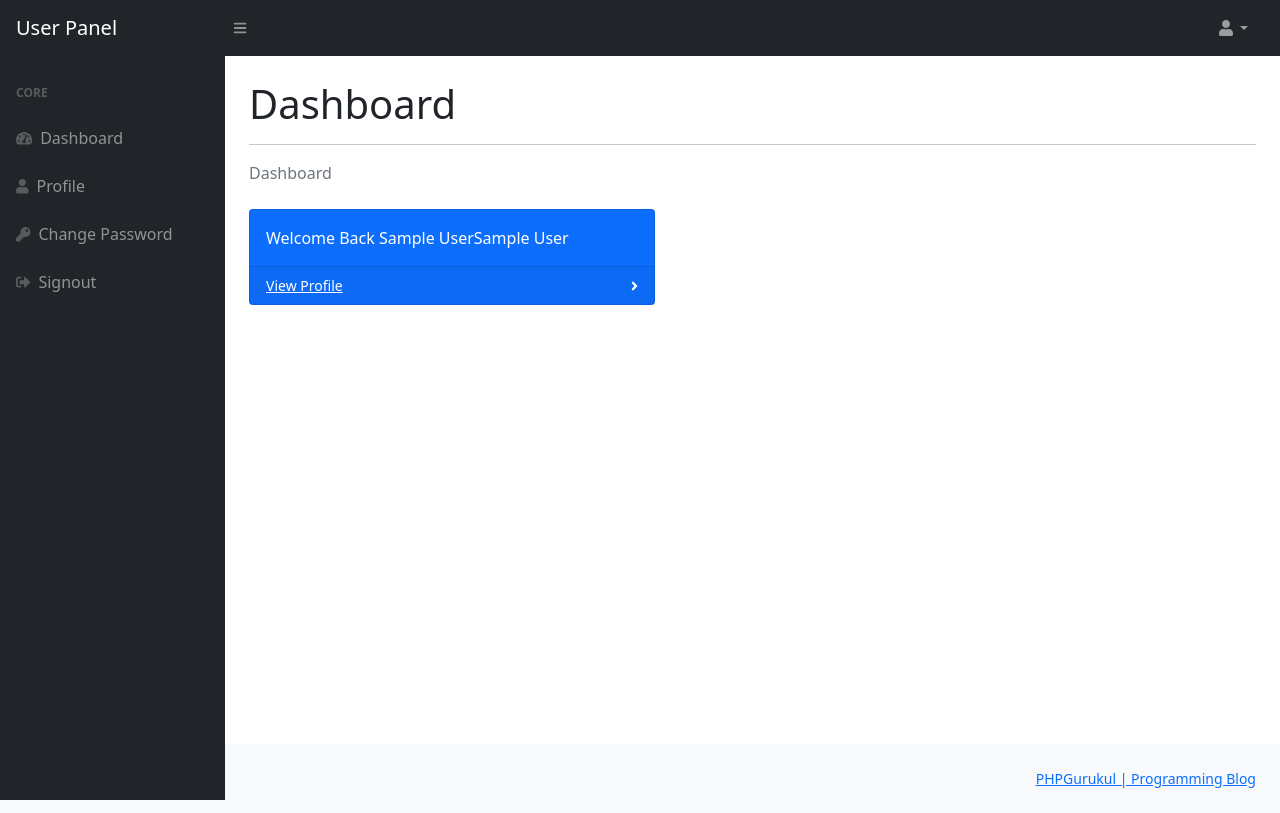
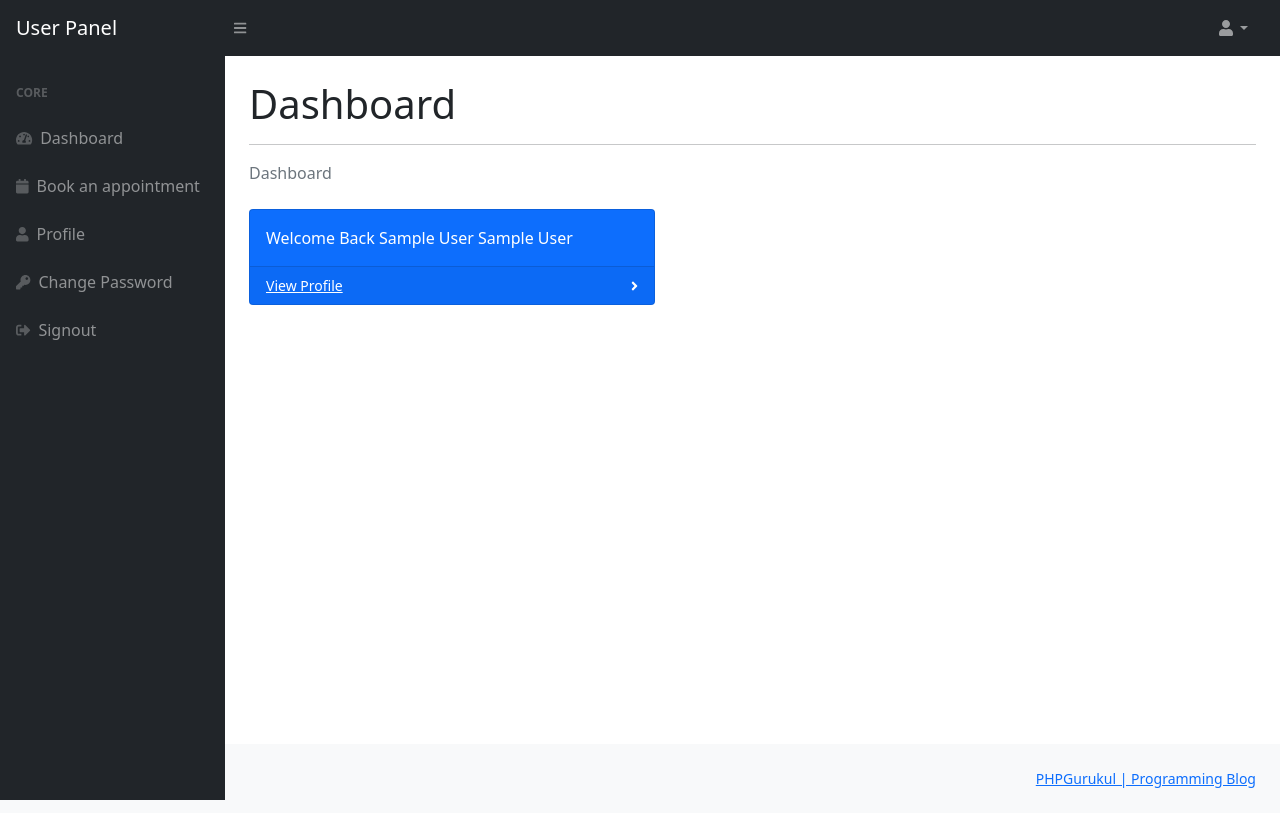
Before and after one commit to Dodni/login-and-appointment-system, a PHP site: page /welcome.php in a window 1280 px wide. Run offline with PHP 8.4, Linux system fonts and the light colour scheme; the visitor is signed in with stand-in values (Sample User, id 1); some libraries are stand-ins or nearby versions.

Commit message:
small changes

```diff
--- a/admin/edit-appointment.php
+++ b/admin/edit-appointment.php
@@ -27,8 +27,8 @@ $workid=$_GET['workid'];
 
 if($msg)
 {
-  //echo "<script>alert('Profile updated successfully');</script>";
-  //echo "<script type='text/javascript'> document.location = 'manage-users.php'; </script>";
+  echo "<script>alert('The appointment updated successfully');</script>";
+  echo "<script type='text/javascript'> document.location = 'manage-my-appointments.php'; </script>";
 }
 }
 
--- a/admin/manage-my-appointments.php
+++ b/admin/manage-my-appointments.php
@@ -124,7 +124,7 @@ echo "<script>alert('Method changed for payed and the appointment to reserved!')
                             </div>
                         </div>
                         <div class="d-flex justify-content-center m-3">
-                          <button type="button" class="btn btn-primary" name="button">Add new free appointment</button>
+                          <a href="add-new-appointment.php" class="btn btn-primary">Add new free appointment</a>
                         </div>
                     </div>
                 </main>
--- a/includes/sidebar.php
+++ b/includes/sidebar.php
@@ -9,12 +9,17 @@
                             </a>
 
 
+                            <a class="nav-link" href="book-an-appointment.php">
+                                <div class="sb-nav-link-icon"><i class="fas fa-calendar"></i></div>
+                                Book an appointment
+                            </a>
+
                             <a class="nav-link" href="profile.php">
                                 <div class="sb-nav-link-icon"><i class="fas fa-user"></i></div>
                                 Profile
                             </a>
 
-  <a class="nav-link" href="change-password.php">
+                            <a class="nav-link" href="change-password.php">
                                 <div class="sb-nav-link-icon"><i class="fas fa-key"></i></div>
                                Change Password
                             </a>
--- a/index.php
+++ b/index.php
@@ -31,7 +31,7 @@
                             <li class="breadcrumb-item"><a href="index.php">Home</a></li>
 
                         </ol>
-        <div class="row" >
+                        <div class="row" >
                             <div class="col-xl-4 col-md-6" >
                                 <div class="card bg-primary text-white mb-4">
                                     <div class="card-body">Not Registers Yet</div>
@@ -41,7 +41,7 @@
                                     </div>
                                 </div>
                             </div>
-<div class="col-xl-4 col-md-6">
+                            <div class="col-xl-4 col-md-6">
                                 <div class="card bg-warning text-white mb-4">
                                     <div class="card-body">Already Registered</div>
                                     <div class="card-footer d-flex align-items-center justify-content-between">
@@ -50,7 +50,7 @@
                                 </div>
                             </div>
 
-<div class="col-xl-4 col-md-6">
+                            <div class="col-xl-4 col-md-6">
                                 <div class="card bg-danger text-white mb-4">
                                     <div class="card-body">Admin Panel</div>
                                     <div class="card-footer d-flex align-items-center justify-content-between">
--- a/login.php
+++ b/login.php
@@ -3,8 +3,7 @@ include_once('includes/config.php');
 // Code for login
 if(isset($_POST['login']))
 {
-$password=$_POST['password'];
-$dec_password=$password;
+$dec_password=md5($_POST['password']);
 $useremail=$_POST['uemail'];
 $ret= mysqli_query($con,"SELECT id,fname FROM users WHERE email='$useremail' and password='$dec_password'");
 $num=mysqli_fetch_array($ret);
--- a/signup.php
+++ b/signup.php
@@ -8,6 +8,7 @@ if(isset($_POST['submit']))
     $lname=$_POST['lname'];
     $email=$_POST['email'];
     $password=$_POST['password'];
+    $password=md5($password);
     $contact=$_POST['contact'];
 $sql=mysqli_query($con,"select id from users where email='$email'");
 $row=mysqli_num_rows($sql);
--- a/welcome.php
+++ b/welcome.php
@@ -39,7 +39,7 @@ while($result=mysqli_fetch_array($query))
                         <div class="row" >
                             <div class="col-xl-5 col-md-6" >
                                 <div class="card bg-primary text-white mb-4">
-                                    <div class="card-body">Welcome Back <?php echo $result['fname'].$result['lname'];?></div>
+                                    <div class="card-body">Welcome Back <?php echo $result['fname'] . " " . $result['lname'];?></div>
                                     <div class="card-footer d-flex align-items-center justify-content-between">
                                         <a class="small text-white stretched-link" href="profile.php">View Profile</a>
                                         <div class="small text-white"><i class="fas fa-angle-right"></i></div>
```
Also changed, not shown: database.txt (deleted, +0 -15 lines), admin/edit-profile.php (line endings or trailing spaces), profile.php (line endings or trailing spaces).
